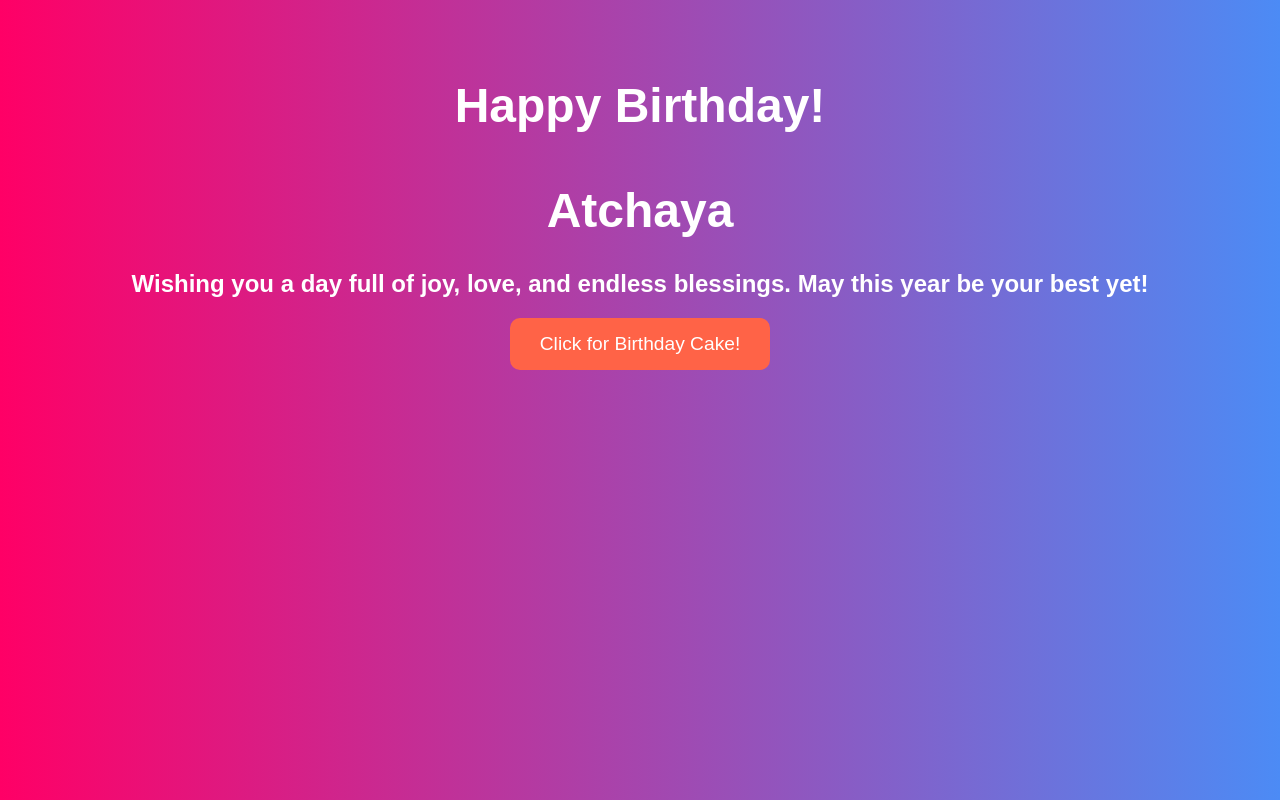
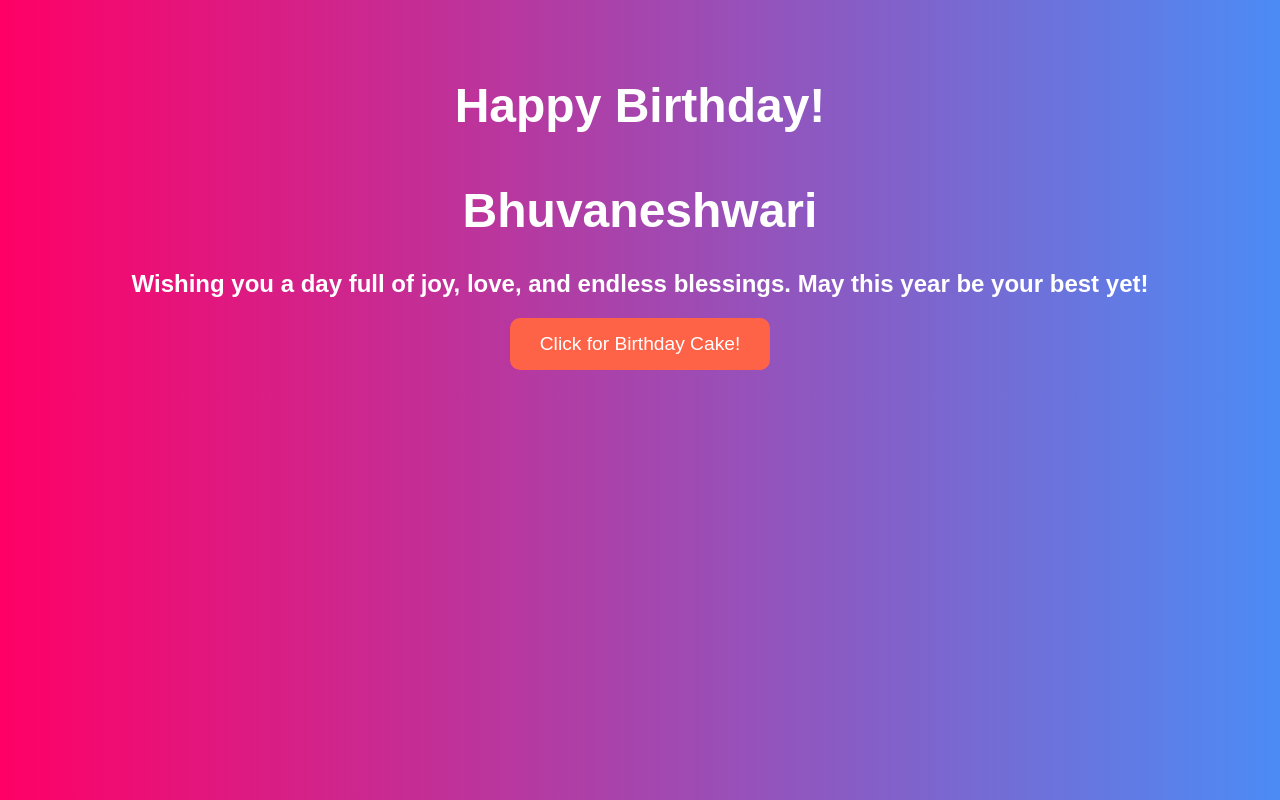
Before and after one commit to Sriram-mss/birthday-b, a plain HTML site: page Birthday B.html in a window 1280 px wide. Drawn offline with Linux system fonts and the light colour scheme.

Commit message:
Update Birthday B.html

```diff
--- a/Birthday B.html
+++ b/Birthday B.html
@@ -53,7 +53,7 @@
 <body>
 
     <h1>Happy Birthday!</h1>
-<h1> Atchaya </h1>
+<h1> Bhuvaneshwari </h1>
     <p class="message">Wishing you a day full of joy, love, and endless blessings. May this year be your best yet!</p>
 
     <button class="button" onclick="showCake()">Click for Birthday Cake!</button>
```
